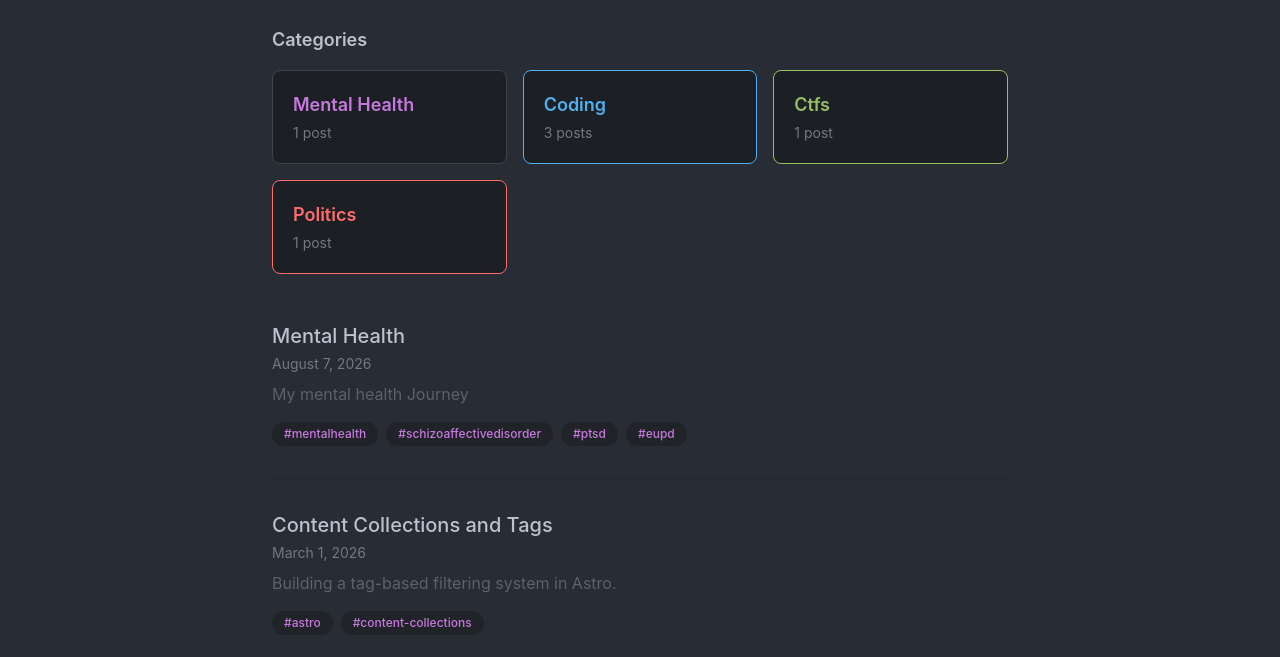
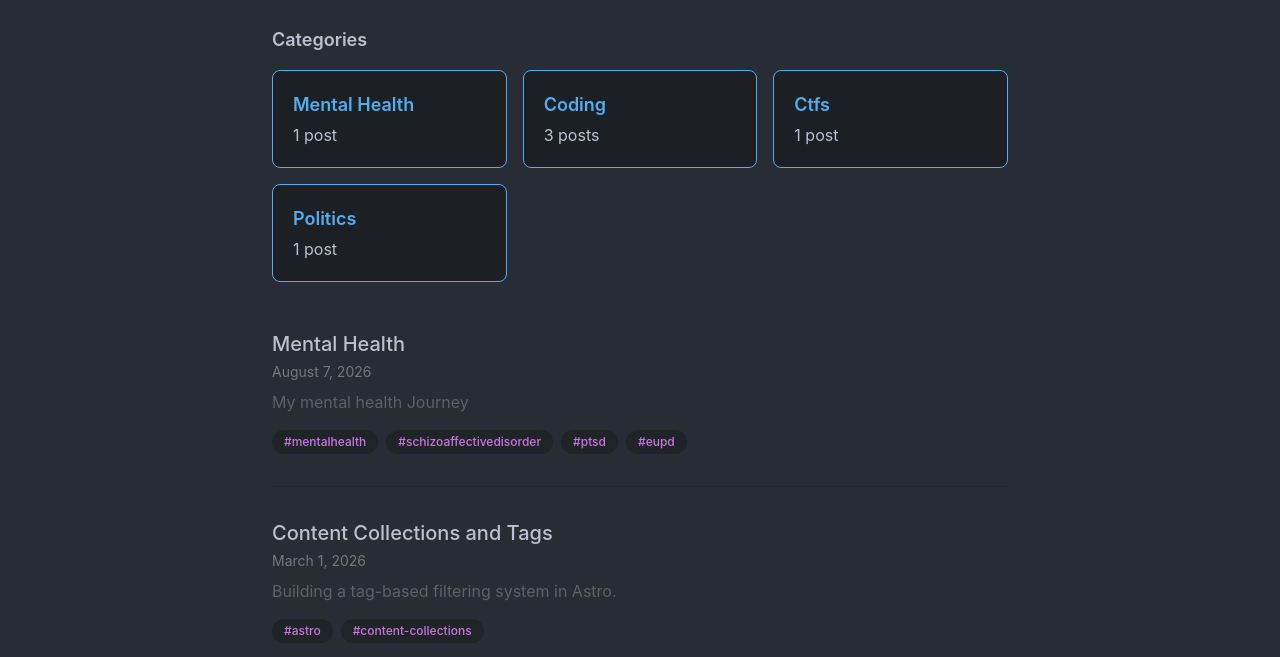
Before and after one commit to ddavejjackson/my-astro-site, an Astro site: page /blog in a window 1280 px wide. Shown: the part 143-800 px from the top of the page. Built offline with nearby package versions, Linux system fonts and the light colour scheme; Astro itself is replaced by a stand-in of ours.

Commit message:
fifth commit - update lib/categoryColors.ts & CategoryCard.astro

```diff
--- a/src/components/CategoryCard.astro
+++ b/src/components/CategoryCard.astro
@@ -1,5 +1,5 @@
 ---
-import { categoryStyles, defaultCategoryStyle } from "../lib/CategoryColors";
+import { categoryStyle } from "../lib/CategoryColors";
 
 interface Props {
     category: string;
@@ -7,15 +7,16 @@ interface Props {
 }
 
 const { category, count } = Astro.props;
-const style = categoryStyles[category] ?? defaultCategoryStyle;
 ---
 
 <a
     href={`/blog/${category}/posts`}
-    class={`group block rounded-lg border ${style.border} bg-doom-base1 p-5 transition-colors ${style.hover} hover:bg-doom-base2`}
+    class={`group block rounded-lg border ${categoryStyle.border} bg-doom-base1 p-5 transition-colors ${categoryStyle.hover} hover:bg-doom-base2`}
 >
-    <h3 class={`text-lg font-semibold capitalize ${style.text}`}>{category}</h3>
-    <p class="text-sm text-doom-base6 mt-1">
+    <h3 class={`text-lg font-semibold capitalize ${categoryStyle.text}`}>
+        {category}
+    </h3>
+    <p class="text-sm-text-doom-base6 mt-1">
         {count} post{count === 1 ? "" : "s"}
     </p>
 </a>
--- a/src/lib/CategoryColors.ts
+++ b/src/lib/CategoryColors.ts
@@ -1,11 +1,5 @@
-export const categoryStyles: Record<string, { border: string; text: string; hover: string }> = {
-  coding: { border: 'border-doom-blue', text: 'text-doom-blue', hover: 'hover:border-doom-cyan' },
-  politics: { border: 'border-doom-red', text: 'text-doom-red', hover: 'hover:border-doom-orange' },
-  ctfs: { border: 'border-doom-green', text: 'text-doom-green', hover: 'hover:border-doom-magenta'},
+export const categoryStyle = {
+  border: 'border-doom-blue',
+  text: 'text-doom-blue',
+  hover: 'hover:border-doom-cyan',
 };
-
-export const defaultCategoryStyle = {
-  border: 'border-doom-base4',
-  text: 'text-doom-magenta',
-  hover: 'hover:border-doom-violet',
-};
```
